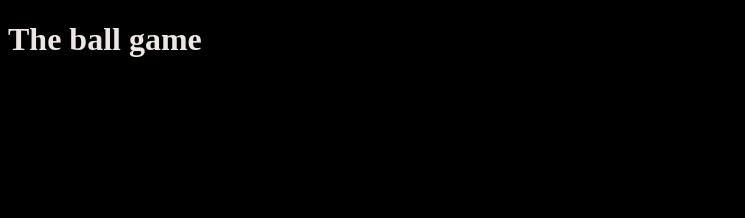
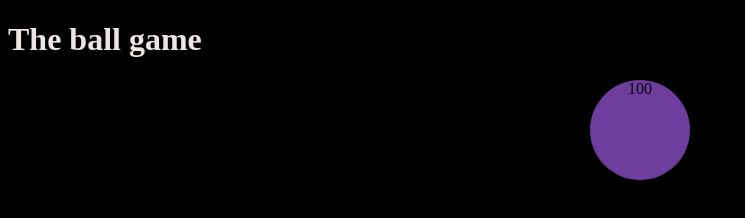
Before and after one commit to yotvat/gitBasics, a plain HTML site: page index.html in a window 1280 px wide. Shown: the whole page, without its empty margins (0-745 px from the left). Drawn offline with Linux system fonts and the light colour scheme.

Commit message:
Style ball position and backgroud color

```diff
--- a/css/style.css
+++ b/css/style.css
@@ -4,3 +4,11 @@ body{
 h1{
     color: rgb(237, 228, 228);
 }
+.ball{
+    margin: auto;
+    text-align: center;
+    width: 100px;
+    height: 100px;
+    background-color:rgb(110, 61, 157);
+    border-radius: 50%;
+}
```
